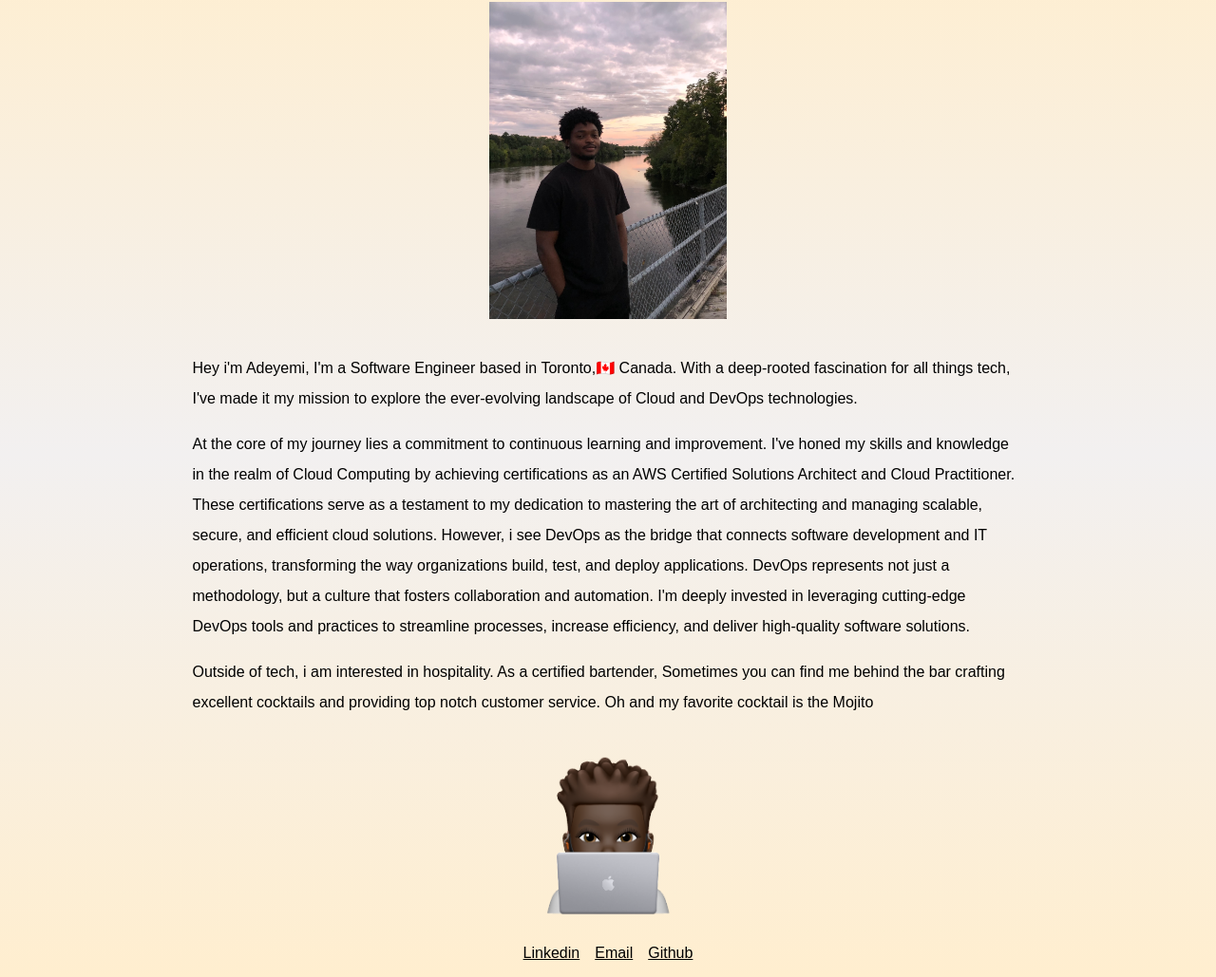
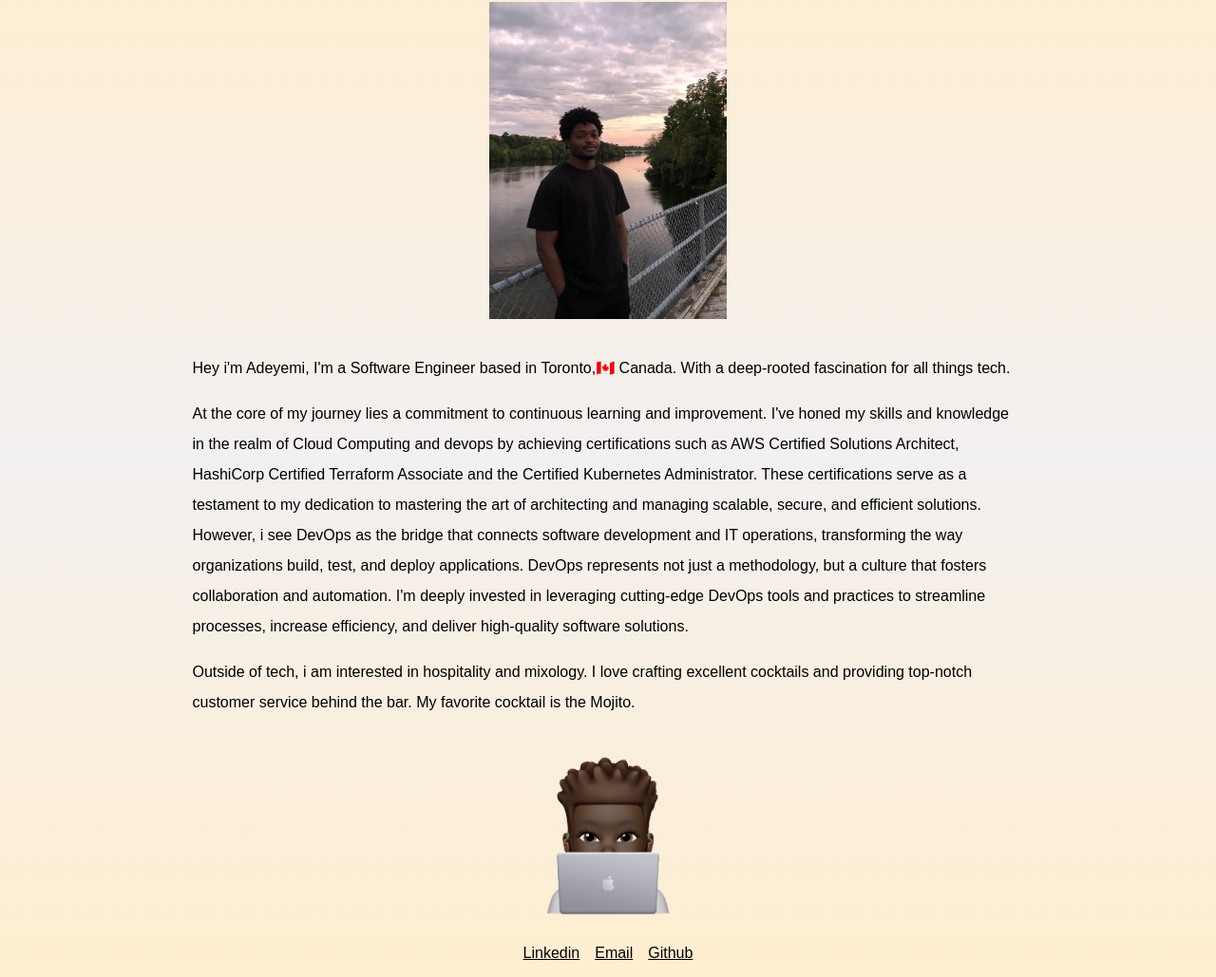
Before and after one commit to The-indigo/cloudresume, a plain HTML site: page index.html in a window 1280 px wide. Shown: the part 72-1101 px from the top of the page at 95% size. Drawn offline with Linux system fonts and the light colour scheme; no server answers; a web font is replaced by a local one.

Commit message:
edited page

```diff
--- a/index.html
+++ b/index.html
@@ -26,21 +26,21 @@
         </section>
 <section class="bio">
     <p>Hey i'm Adeyemi, I'm a Software Engineer based in Toronto,🇨🇦 Canada.
-        With a deep-rooted fascination for all things tech, I've made it my mission to explore
-        the ever-evolving landscape of Cloud and DevOps technologies.</p>
+        With a deep-rooted fascination for all things tech.</p>
         <p>At the core of my journey lies a commitment to continuous learning and improvement.
-         I've honed my skills and knowledge in the realm of Cloud Computing by achieving certifications
-         as an AWS Certified Solutions Architect and Cloud Practitioner. These certifications serve as
+         I've honed my skills and knowledge in the realm of Cloud Computing and devops by achieving certifications
+         such as AWS Certified Solutions Architect, HashiCorp Certified Terraform Associate and the Certified Kubernetes Administrator. These certifications serve as
          a testament to my dedication to mastering the art
-        of architecting and managing scalable, secure, and efficient cloud solutions.
+        of architecting and managing scalable, secure, and efficient solutions.
         However, i see DevOps as the bridge that connects software development and IT operations,
          transforming the way organizations build, test, and deploy applications. DevOps represents not just a
           methodology, but a culture that fosters collaboration and automation. I'm deeply
           invested in leveraging cutting-edge DevOps tools and practices to streamline processes,
           increase efficiency, and deliver high-quality software solutions.
     </p>
-        <p>Outside of tech, i am interested in hospitality. As a certified bartender, Sometimes you can find me behind the bar crafting
-             excellent cocktails and providing top notch customer service. Oh and my favorite cocktail is the Mojito </p>
+        <p>Outside of tech, i am interested in hospitality and mixology.
+            I love crafting excellent cocktails and providing top-notch customer service behind the bar.
+            My favorite cocktail is the Mojito. </p>
 </section>
 <section class="myemoji">
     <img src="code.PNG"/>
```
Also changed, not shown: 1 other file.
